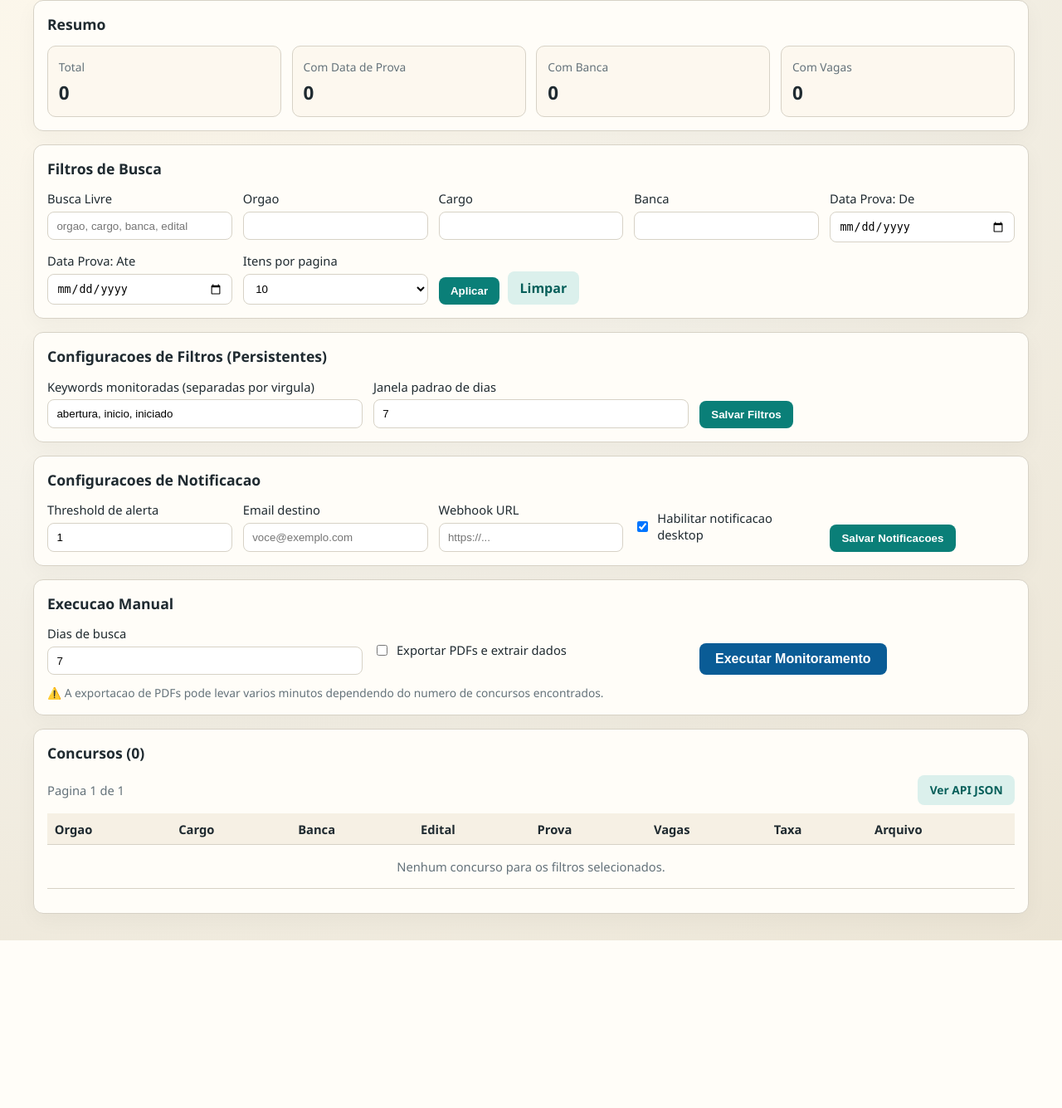
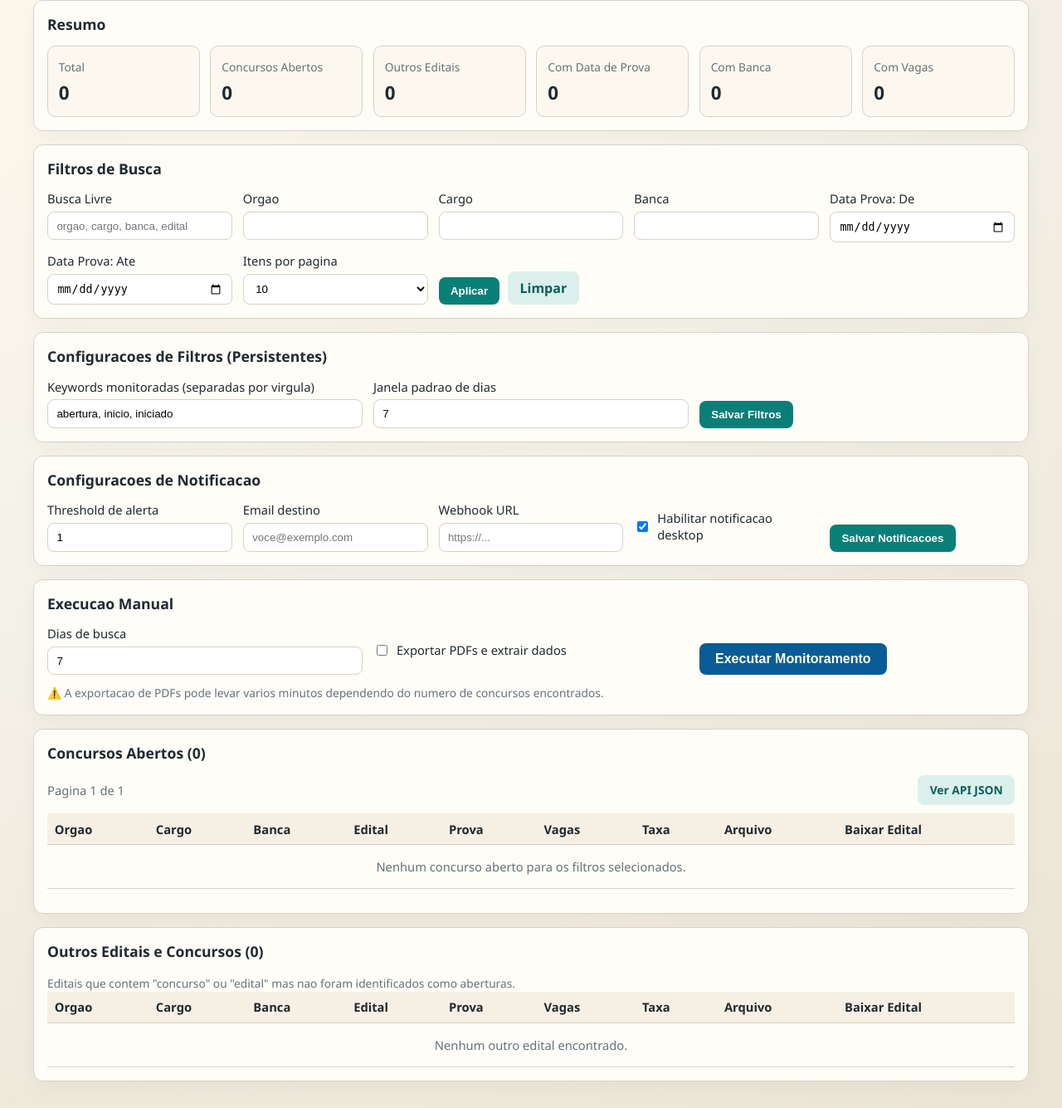
Before and after one commit to alisonstark/dou-monitor, a Flask app: page / in a window 1280 px wide. Shown: the part 123-1458 px from the top of the page at 83% size. Before the commit the page ends 1256 px from the top, so only its background shows below. Run offline with Flask 3, Linux system fonts and the light colour scheme.

Commit message:
Implement concurso categorization and update dashboard layout

```diff
--- a/src/web/app.py
+++ b/src/web/app.py
@@ -1,8 +1,9 @@
 from pathlib import Path
 
-from flask import Flask, flash, jsonify, redirect, render_template, request, url_for
+from flask import Flask, flash, jsonify, redirect, render_template, request, send_from_directory, url_for
 
 from .dashboard_service import (
+    categorize_concursos,
     filter_summaries,
     load_dashboard_config,
     load_summaries,
@@ -58,10 +59,27 @@ def create_app(summaries_dir: Path | None = None, config_path: Path | None = Non
         page = _parse_positive_int(request.args.get("page", "1"), 1)
         page_size = _parse_positive_int(request.args.get("page_size", "10"), 10)
 
+        # Apply filters first
         filtered = filter_summaries(records, filters)
-        sorted_records = sort_summaries(filtered, sort_by, sort_dir)
-        page_items, page_meta = paginate_summaries(sorted_records, page, page_size)
+
+        # Categorize into abertura and outros
+        categorized = categorize_concursos(filtered)
+        abertura_records = categorized["abertura"]
+        outros_records = categorized["outros"]
+
+        # Sort and paginate abertura (main section)
+        sorted_abertura = sort_summaries(abertura_records, sort_by, sort_dir)
+        page_items, page_meta = paginate_summaries(sorted_abertura, page, page_size)
+
+        # Sort outros (no pagination for now, or show first N)
+        sorted_outros = sort_summaries(outros_records, sort_by, sort_dir)
+        outros_display = sorted_outros[:20]  # Show max 20 outros
+
+        # Metrics based on filtered results
         metrics = summarize_metrics(filtered)
+        metrics["abertura_count"] = len(abertura_records)
+        metrics["outros_count"] = len(outros_records)
+
         config = load_dashboard_config(active_config_path)
 
         api_url = url_for("concursos_api", **request.args.to_dict(flat=True))
@@ -69,6 +87,7 @@ def create_app(summaries_dir: Path | None = None, config_path: Path | None = Non
         return render_template(
             "dashboard.html",
             records=page_items,
+            outros_records=outros_display,
             metrics=metrics,
             filters=filters,
             config=config,
@@ -161,6 +180,12 @@ def create_app(summaries_dir: Path | None = None, config_path: Path | None = Non
 
         return redirect(url_for("index"))
 
+    @app.get("/editais/<filename>")
+    def serve_edital(filename):
+        """Serve PDF files from the editais/ directory"""
+        editais_dir = BASE_DIR / "editais"
+        return send_from_directory(editais_dir, filename)
+
     return app
 
 
--- a/src/web/dashboard_service.py
+++ b/src/web/dashboard_service.py
@@ -92,6 +92,7 @@ def load_summaries(summaries_dir: Path) -> List[Dict[str, Any]]:
                 {
                     "id": file_path.stem,
                     "file_name": file_path.name,
+                    "pdf_filename": f"{file_path.stem}.pdf",
                     "orgao": _safe_text(metadata.get("orgao")),
                     "edital_numero": _safe_text(metadata.get("edital_numero")),
                     "cargo": _safe_text(metadata.get("cargo")),
@@ -107,6 +108,43 @@ def load_summaries(summaries_dir: Path) -> List[Dict[str, Any]]:
             continue
 
     return records
+
+
+def categorize_concursos(records: List[Dict[str, Any]]) -> Dict[str, List[Dict[str, Any]]]:
+    """
+    Categorize concursos into 'abertura' (opening) and 'outros' (others).
+
+    Abertura: contains keywords like 'abertura', 'inicio', 'iniciado' in filename or title
+    Outros: other concursos/editais that don't match abertura keywords
+    """
+    import unicodedata
+
+    def _normalize(text: str) -> str:
+        """Remove accents and convert to lowercase"""
+        return "".join(
+            c for c in unicodedata.normalize("NFKD", text)
+            if not unicodedata.combining(c)
+        ).lower()
+
+    abertura_keywords = ["abertura", "inicio", "iniciado"]
+
+    abertura = []
+    outros = []
+
+    for rec in records:
+        # Check in filename and orgao field (which often contains the title)
+        text_to_check = f"{rec.get('file_name', '')} {rec.get('orgao', '')}"
+        normalized = _normalize(text_to_check)
+
+        if any(keyword in normalized for keyword in abertura_keywords):
+            abertura.append(rec)
+        else:
+            outros.append(rec)
+
+    return {
+        "abertura": abertura,
+        "outros": outros,
+    }
 
 
 def _contains(value: str, expected: str) -> bool:
--- a/src/web/templates/dashboard.html
+++ b/src/web/templates/dashboard.html
@@ -29,6 +29,14 @@
         <article>
           <span>Total</span>
           <strong>{{ metrics.total }}</strong>
+        </article>
+        <article>
+          <span>Concursos Abertos</span>
+          <strong>{{ metrics.abertura_count }}</strong>
+        </article>
+        <article>
+          <span>Outros Editais</span>
+          <strong>{{ metrics.outros_count }}</strong>
         </article>
         <article>
           <span>Com Data de Prova</span>
@@ -139,7 +147,7 @@
     </section>
 
     <section class="panel table-panel">
-      <h2>Concursos ({{ page_meta.total }})</h2>
+      <h2>Concursos Abertos ({{ metrics.abertura_count }})</h2>
       <div class="pager-head">
         <span>Pagina {{ page_meta.page }} de {{ page_meta.total_pages }}</span>
         <a class="ghost api-link" href="{{ api_url }}" target="_blank" rel="noopener">Ver API JSON</a>
@@ -156,6 +164,7 @@
               <th><a href="{{ url_with_updates(sort_by='vagas_total', sort_dir='asc' if sort_by != 'vagas_total' or sort_dir == 'desc' else 'desc', page=1) }}">Vagas</a></th>
               <th>Taxa</th>
               <th>Arquivo</th>
+              <th>Baixar Edital</th>
             </tr>
           </thead>
           <tbody>
@@ -169,10 +178,11 @@
                 <td>{{ rec.vagas_total if rec.vagas_total is not none else '-' }}</td>
                 <td>{{ rec.taxa_inscricao or '-' }}</td>
                 <td><code>{{ rec.file_name }}</code></td>
+                <td><a href="/editais/{{ rec.pdf_filename }}" class="ghost" target="_blank" rel="noopener">📄 PDF</a></td>
               </tr>
             {% else %}
               <tr>
-                <td colspan="8" class="empty">Nenhum concurso para os filtros selecionados.</td>
+                <td colspan="9" class="empty">Nenhum concurso aberto para os filtros selecionados.</td>
               </tr>
             {% endfor %}
           </tbody>
@@ -187,6 +197,49 @@
         {% endif %}
       </nav>
     </section>
+
+    <section class="panel table-panel">
+      <h2>Outros Editais e Concursos ({{ metrics.outros_count }})</h2>
+      <p class="hint">
+        <small>Editais que contem "concurso" ou "edital" mas nao foram identificados como aberturas.</small>
+      </p>
+      <div class="table-scroll">
+        <table>
+          <thead>
+            <tr>
+              <th>Orgao</th>
+              <th>Cargo</th>
+              <th>Banca</th>
+              <th>Edital</th>
+              <th>Prova</th>
+              <th>Vagas</th>
+              <th>Taxa</th>
+              <th>Arquivo</th>
+              <th>Baixar Edital</th>
+            </tr>
+          </thead>
+          <tbody>
+            {% for rec in outros_records %}
+              <tr>
+                <td>{{ rec.orgao or '-' }}</td>
+                <td>{{ rec.cargo or '-' }}</td>
+                <td>{{ rec.banca or '-' }}</td>
+                <td>{{ rec.edital_numero or '-' }}</td>
+                <td>{{ rec.data_prova or '-' }}</td>
+                <td>{{ rec.vagas_total if rec.vagas_total is not none else '-' }}</td>
+                <td>{{ rec.taxa_inscricao or '-' }}</td>
+                <td><code>{{ rec.file_name }}</code></td>
+                <td><a href="/editais/{{ rec.pdf_filename }}" class="ghost" target="_blank" rel="noopener">📄 PDF</a></td>
+              </tr>
+            {% else %}
+              <tr>
+                <td colspan="9" class="empty">Nenhum outro edital encontrado.</td>
+              </tr>
+            {% endfor %}
+          </tbody>
+        </table>
+      </div>
+    </section>
   </main>
 </body>
 </html>
```
Also changed, not shown: tests/test_categorize.py (added, +50 -0 lines), README.md.
